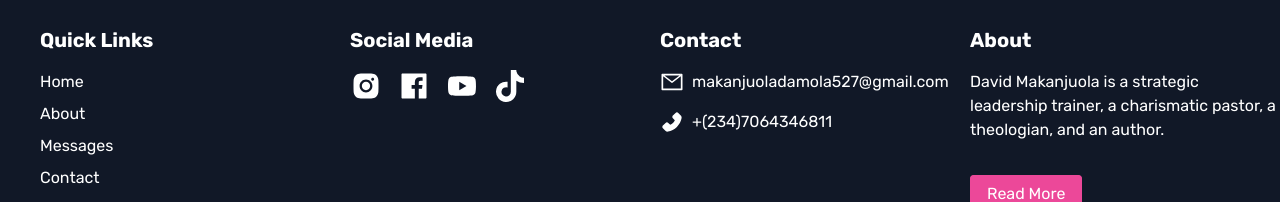
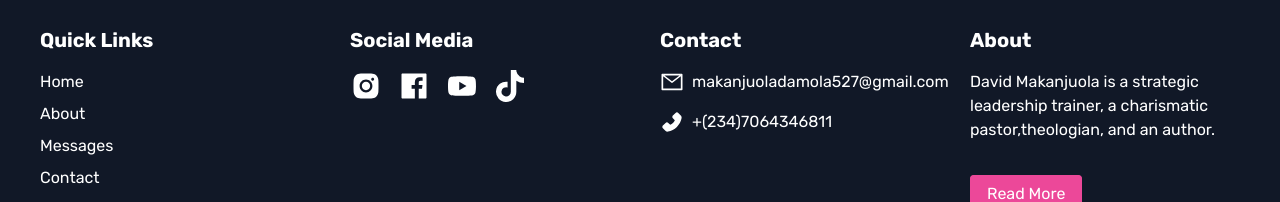
Before and after one commit to koladeore/pd_site, a Next.js app: page /about in a window 1280 px wide. Shown: the part 1507-1709 px from the top of the page. Built offline with nearby package versions, Linux system fonts and the light colour scheme.

Commit message:
update-the-footer

```diff
--- a/components/Footer/Footer.tsx
+++ b/components/Footer/Footer.tsx
@@ -114,7 +114,7 @@ const Footer = () => {
               <h2 className="text-xl font-bold mb-4">About</h2>
               <p>
                 David Makanjuola is a strategic leadership trainer, a
-                charismatic pastor, a theologian, and an author.
+                charismatic pastor,theologian, and an author.
               </p>
               <div className="pt-10">
                 <Link
```
